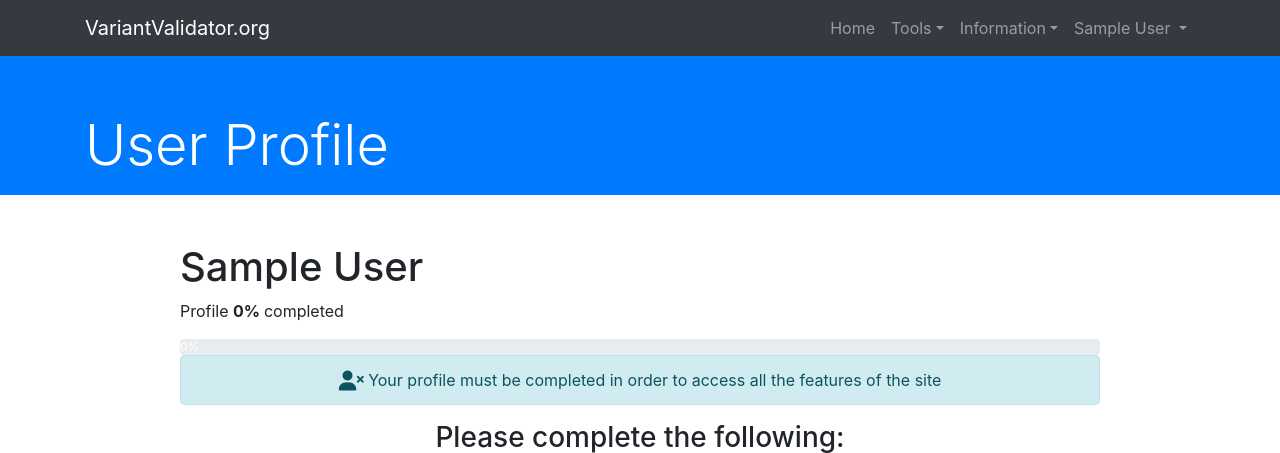
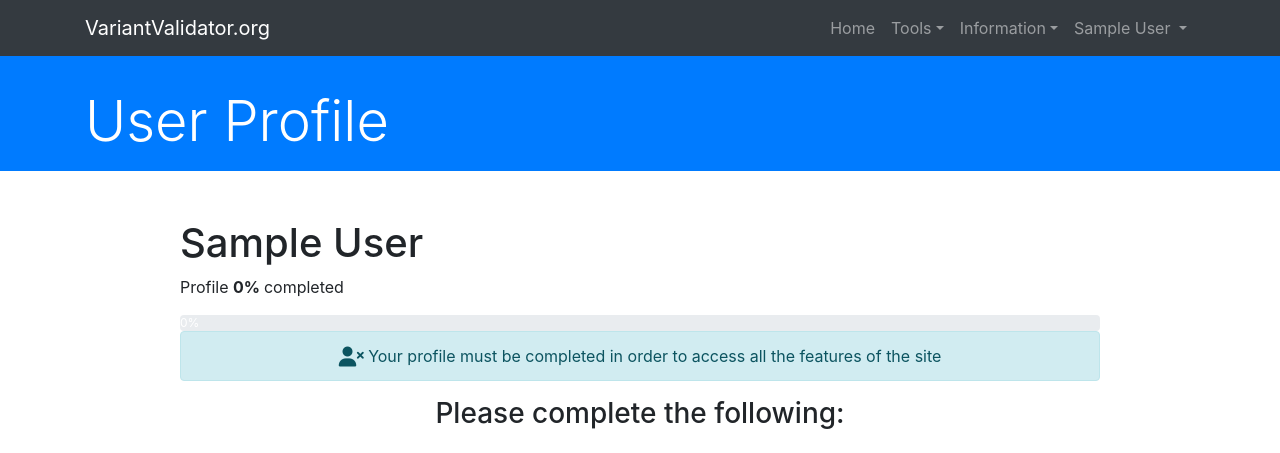
Before and after one commit to openvar/VVweb, a Django app: page /profile/ in a window 1280 px wide. Shown: the top 453 px of the page. Run offline with Django 3.2, Linux system fonts and the light colour scheme; the visitor is signed in with stand-in values (Sample User, id 1); data comes from the database, SQL or seed files in the repository; parts of the project's set-up code (start-up, migrations or seed data) failed here and were passed over; some libraries are stand-ins or nearby versions.

Commit message:
Made header slightly smaller and subtitle text clearer

```diff
--- a/web/static/css/vvweb.css
+++ b/web/static/css/vvweb.css
@@ -77,3 +77,8 @@ code {
     font: bold 12px arial,sans-serif;
     background: #fff;
 }
+
+
+.text-white-75 {
+    color: rgba(255, 255, 255, 0.75);
+}
--- a/web/templates/base.html
+++ b/web/templates/base.html
@@ -116,8 +116,8 @@
     <div class="container h-25">
       <div class="row h-25 align-items-center">
         <div class="col-lg-12">
-          <h1 class="display-4 text-white mt-5 mb-2">{% block header_title %}VariantValidator{% endblock %}</h1>
-          <p class="lead mb-1 text-white-50">{% block subtitle %}{% endblock %}</p>
+          <h1 class="display-4 text-white mt-4 mb-2">{% block header_title %}VariantValidator{% endblock %}</h1>
+          <p class="lead mb-0 text-white-75">{% block subtitle %}{% endblock %}</p>
         </div>
       </div>
     </div>
```
